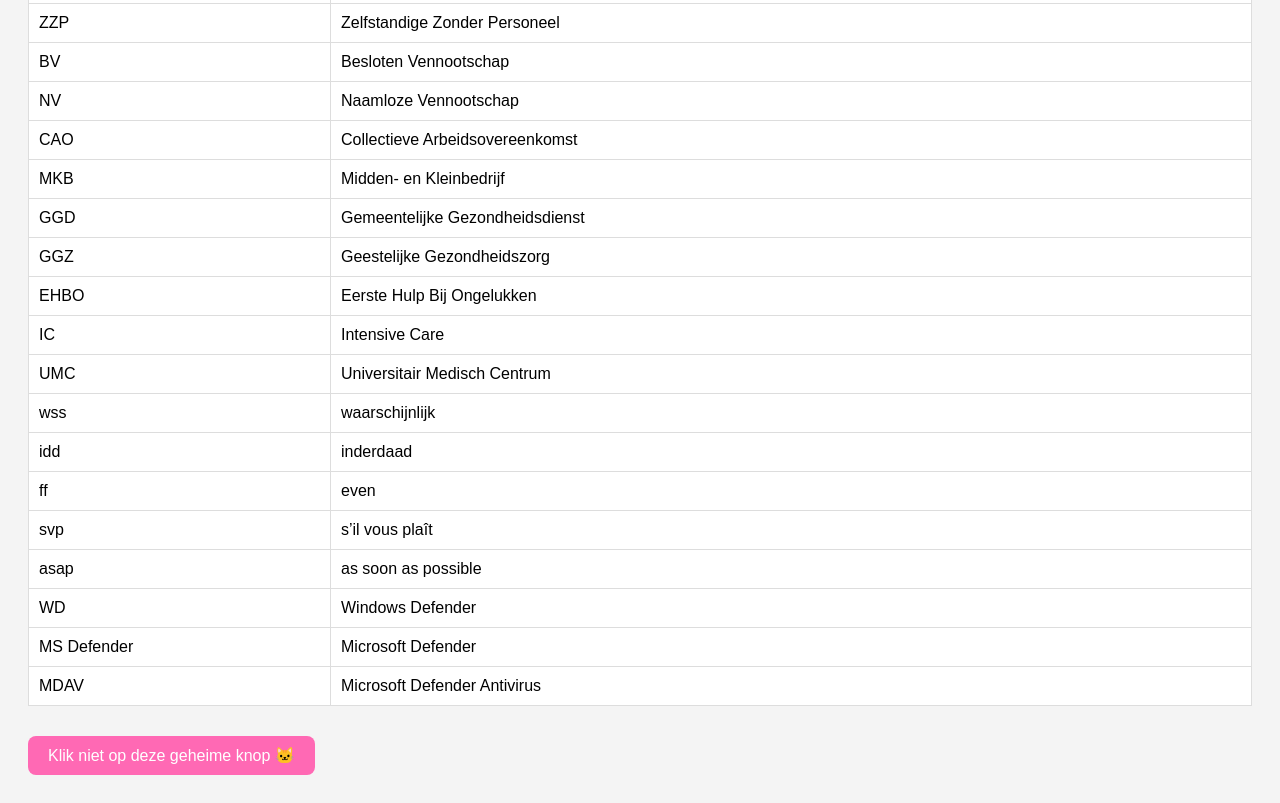
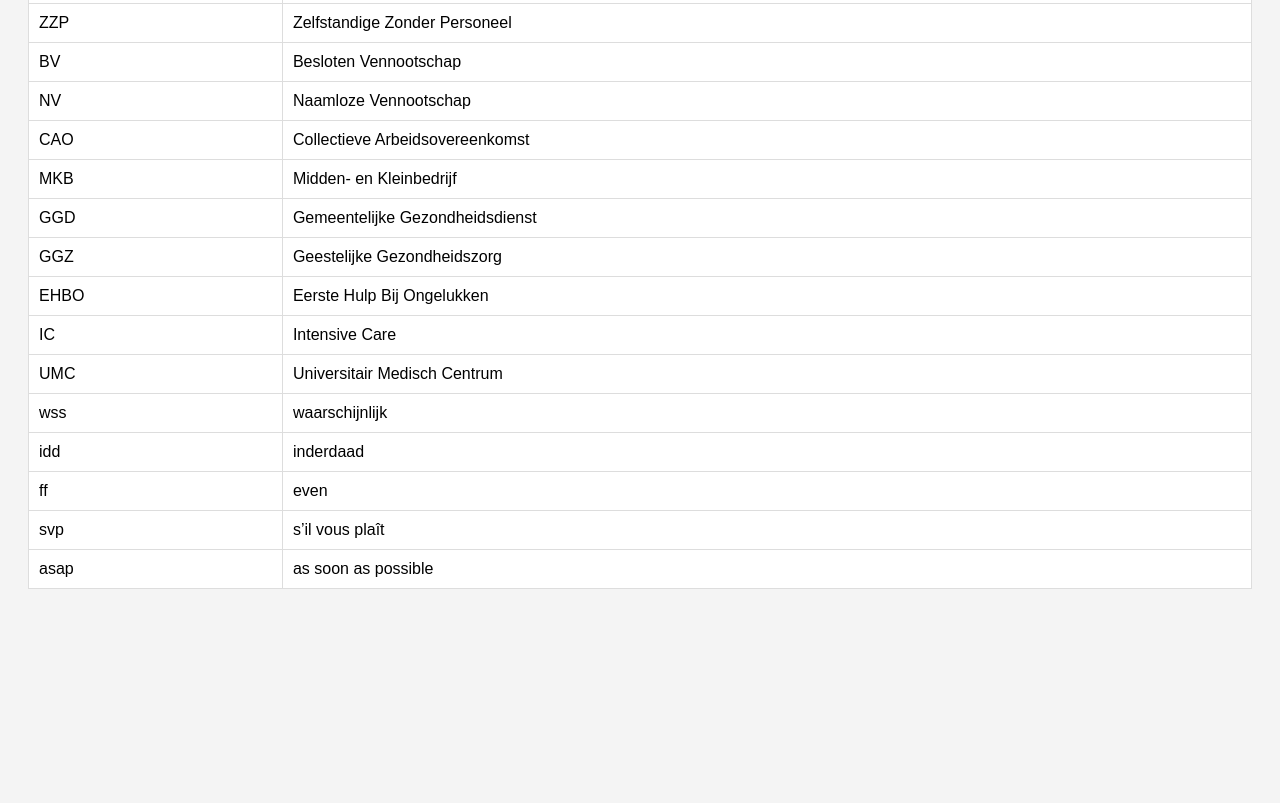
Before and after one commit to OlivierSchool999/SchoolTools, a plain HTML site: page afkortingen.html in a window 1280 px wide. Shown: the part 986-1789 px from the top of the page. After the commit the page ends 1603 px from the top, so only its background shows below. Drawn offline with Linux system fonts and the light colour scheme.

Commit message:
Update afkortingen.html

```diff
--- a/afkortingen.html
+++ b/afkortingen.html
@@ -93,13 +93,8 @@
       <tr><td>ff</td><td>even</td></tr>
       <tr><td>svp</td><td>s’il vous plaît</td></tr>
       <tr><td>asap</td><td>as soon as possible</td></tr>
-      <tr><td>WD</td><td>Windows Defender</td></tr>
-      <tr><td>MS Defender</td><td>Microsoft Defender</td></tr>
-      <tr><td>MDAV</td><td>Microsoft Defender Antivirus</td></tr>
     </tbody>
   </table>
-
-  <button id="easterEggBtn" onclick="showCat()">Klik niet op deze geheime knop 🐱</button>
 
   <script>
     function filterTable() {
@@ -120,10 +115,6 @@
         trs[i].style.display = show ? "" : "none";
       }
     }
-
-    function showCat() {
-      window.open("https://www.youtube.com/watch?v=IxX_QHay02M", "_blank");
-    }
   </script>
 </body>
 </html>
```
